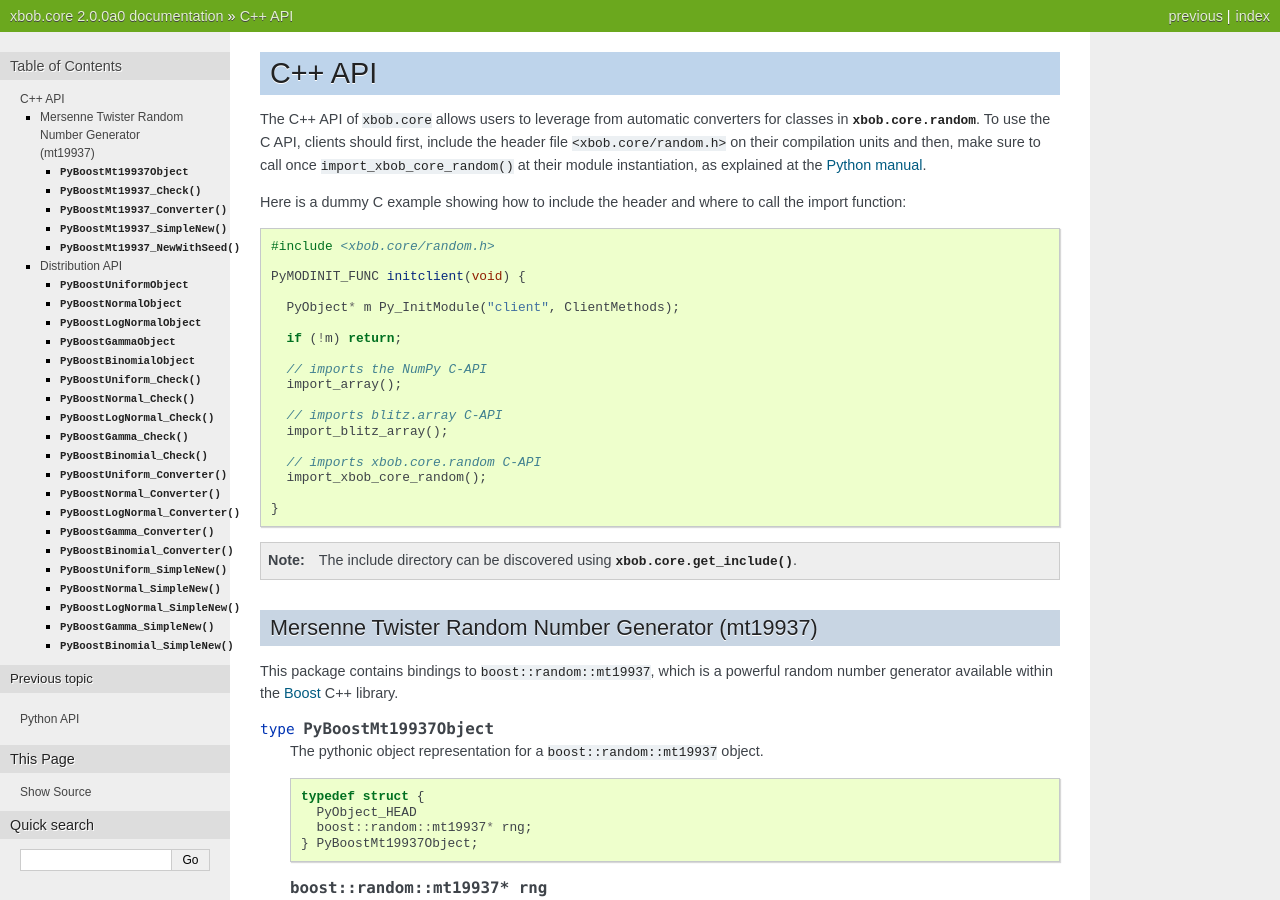
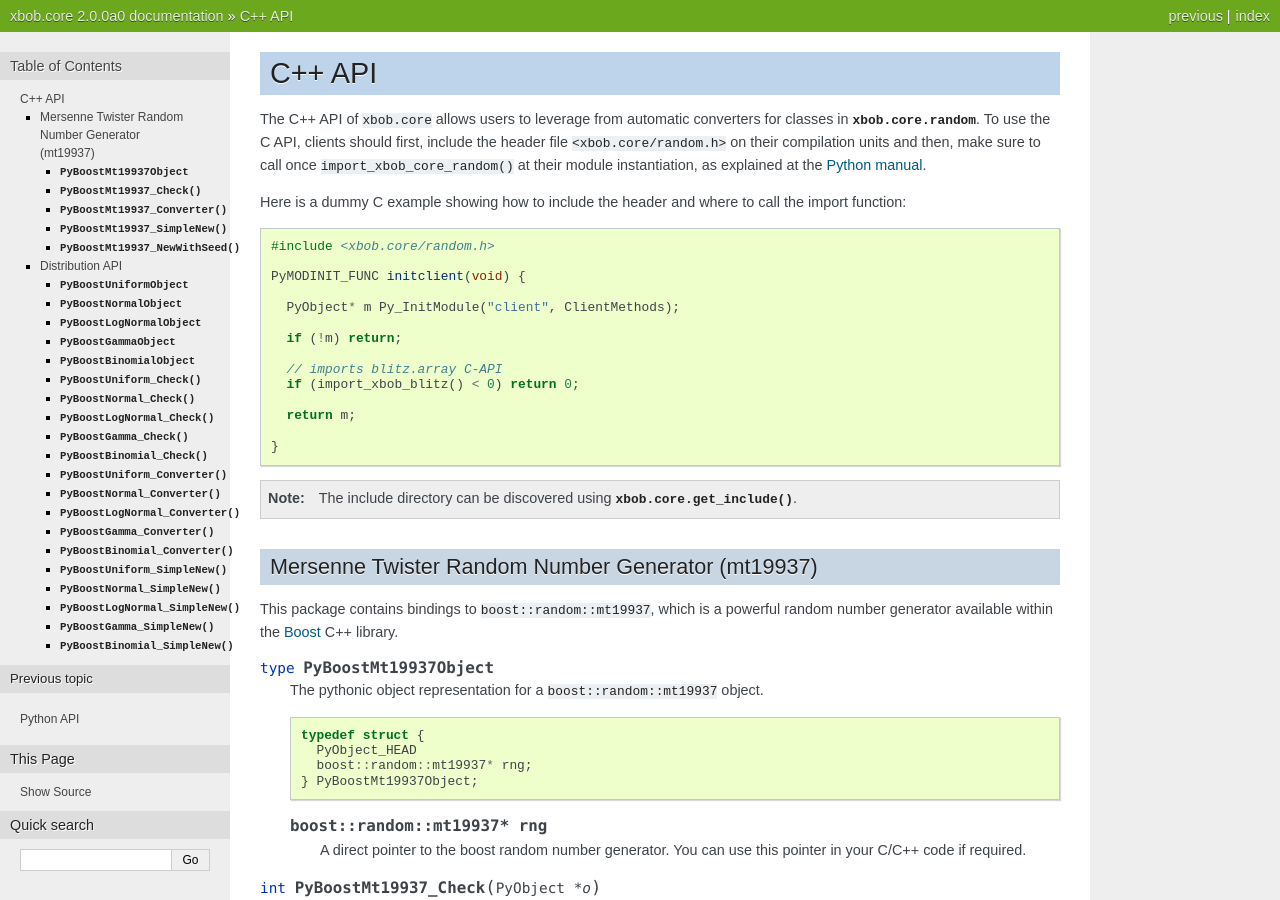
Before and after one commit to bioidiap/bob.core, a Sphinx documentation site: the page built from doc/c_cpp_api.rst, in a window 1280 px wide and 900 px high. Built offline with Sphinx 7.4.7, drawn with Linux system fonts in a browser that asks for light colours; formulas are drawn with MathJax 3.

Commit message:
Avoid recursive import

```diff
--- a/doc/c_cpp_api.rst
+++ b/doc/c_cpp_api.rst
@@ -26,14 +26,10 @@ the import function:
 
      if (!m) return;
 
-     // imports the NumPy C-API
-     import_array();
+     // imports blitz.array C-API
+     if (import_xbob_blitz() < 0) return 0;
 
-     // imports blitz.array C-API
-     import_blitz_array();
-
-     // imports xbob.core.random C-API
-     import_xbob_core_random();
+     return m;
 
    }
 
```
Also changed, not shown: 1 other file.
